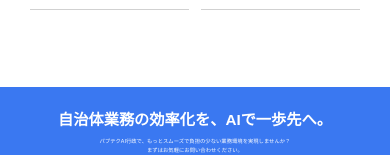
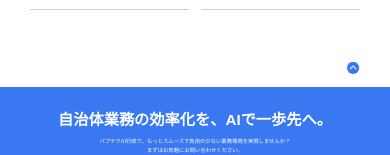
Before and after one commit to masami-kitano/pubtech-ai-administration, a Next.js app: page / in a window 390 px wide. Shown: the part 8693-8848 px from the top of the page. Built offline with nearby package versions, Linux system fonts and the light colour scheme.

Commit message:
add back to top

```diff
--- a/src/components/Footer.tsx
+++ b/src/components/Footer.tsx
@@ -1,9 +1,18 @@
 'use client';
 import Link from 'next/link';
 
+import BackToTop from '@/components/icons/BackToTop';
+
 export default function Footer() {
   return (
-    <footer>
+    <footer className='relative'>
+      <div className="absolute -top-8 left-0 w-full px-20 -translate-y-full">
+        <div className="max-w-280 mx-auto flex justify-end">
+          <a href="#" className="relative transition-transform ease-in-out duration-300 lg:hover:-translate-y-1">
+            <BackToTop className='w-8' />
+          </a>
+        </div>
+      </div>
       <div className='bg-pubtech-blue py-15'>
         <h2 className='text-40/[1.4] font-semibold text-white text-center'>
           自治体業務の効率化を、AIで一歩先へ。
--- /dev/null
+++ b/src/components/icons/BackToTop.tsx
@@ -0,0 +1,20 @@
+import { SVGProps } from 'react';
+
+export function Arrow({ className, ...props }: SVGProps<SVGSVGElement>) {
+  return (
+    <svg
+      xmlns='http://www.w3.org/2000/svg'
+      viewBox='0 0 32 32'
+      className={className}
+      {...props}
+    >
+      <circle cx='16' cy='16' r='16' fill='#3a78f1' />
+      <path
+        d='M7.51,19.61c.25.25.59.39.94.39s.69-.14.94-.39l6.6-6.6,6.6,6.6c.25.24.59.38.94.37.35,0,.68-.14.93-.39.25-.25.39-.58.39-.93s-.13-.69-.37-.94l-7.54-7.54c-.25-.25-.59-.39-.94-.39s-.69.14-.94.39l-7.54,7.54c-.25.25-.39.59-.39.94s.14.69.39.94Z'
+        fill='#fff'
+      />
+    </svg>
+  );
+}
+
+export default Arrow;
```
